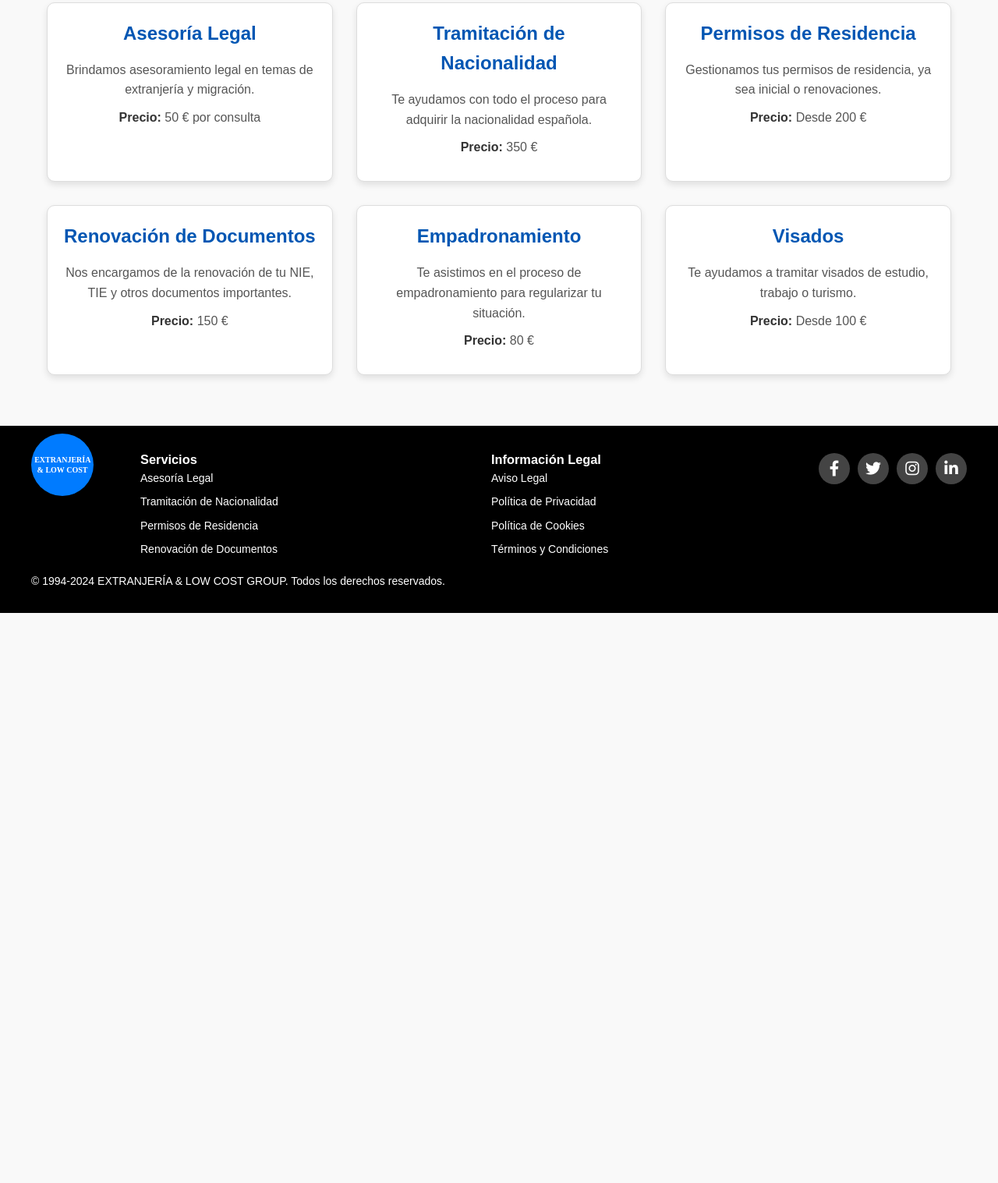
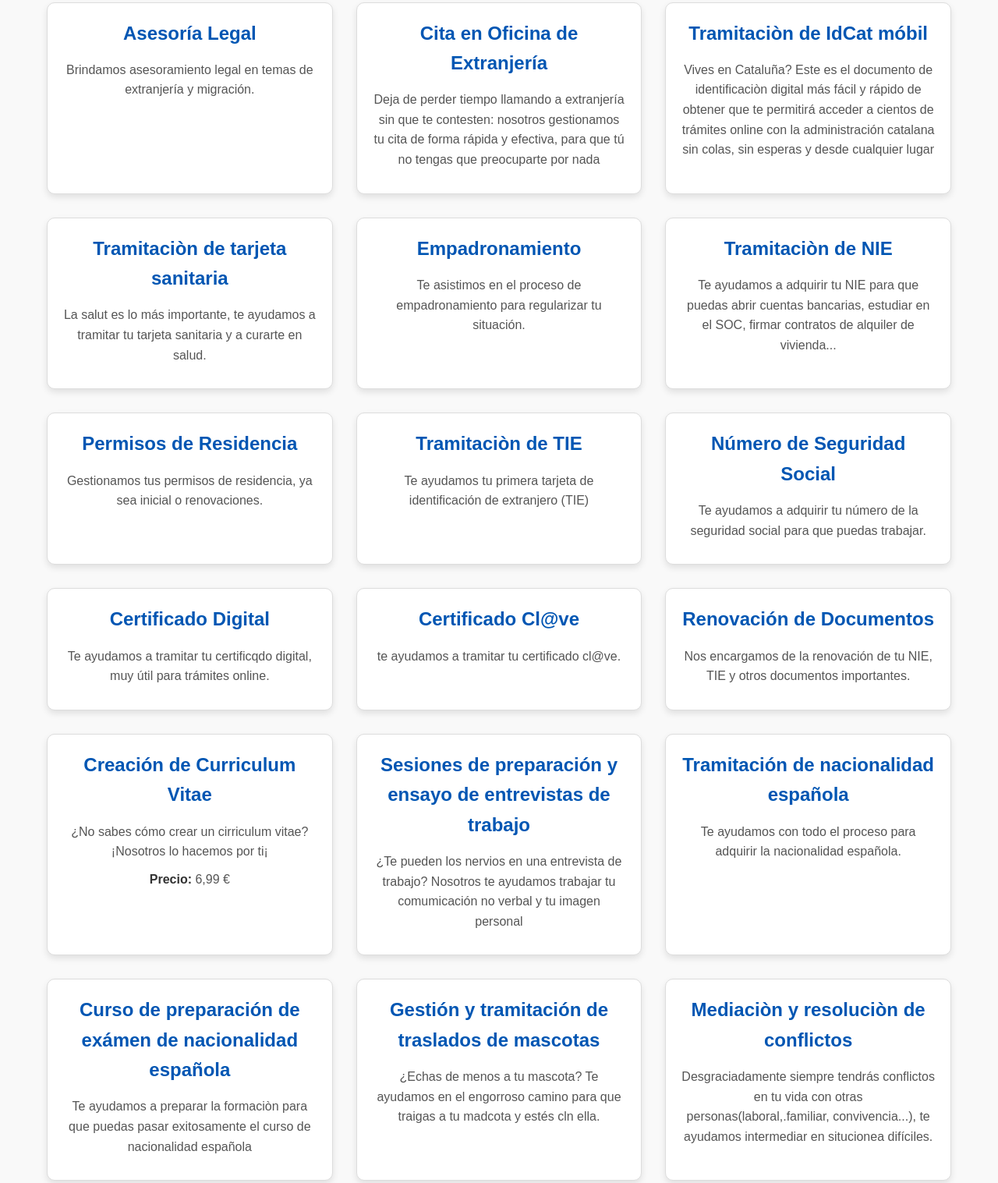
Before and after one commit to Oliverandree/extranjerialowcost, a plain HTML site: page servicios.html in a window 1280 px wide. Shown: the part 374-1891 px from the top of the page at 78% size. Before the commit the page ends 1160 px from the top, so only its background shows below. Drawn offline with Linux system fonts and the light colour scheme.

Commit message:
Actualizar servicios.html

```diff
--- a/servicios.html
+++ b/servicios.html
@@ -31,48 +31,142 @@
         </nav>
     </header>
 
-    <section class="services-section">
+
+<section class="services-section">
         <h1>Nuestros Servicios y Tarifas</h1>
         <p>Consulta todos nuestros servicios para trámites legales y de extranjería, con precios accesibles y atención personalizada.</p>
 
         <div class="services-container">
-            <div class="service-item">
+            <div class="service-item" >
                 <h2>Asesoría Legal</h2>
                 <p>Brindamos asesoramiento legal en temas de extranjería y migración.</p>
-                <p><strong>Precio:</strong> 50 € por consulta</p>
+                <p hidden ><strong>Precio:</strong > 19,99 € por consulta</p>
+            </div>
+
+             <div class="service-item">
+                <h2 >Cita en Oficina de Extranjería</h2>
+                <p> Deja de perder tiempo llamando a extranjería sin que te contesten: nosotros gestionamos tu cita de forma rápida y efectiva, para que tú no tengas que preocuparte por nada</p>
+                <p hidden ><strong>Precio:</strong> 29,99€</p>
+            </div>
+
+             <div class="service-item">
+                <h2>Tramitaciòn de IdCat móbil</h2>
+                <p> Vives en Cataluña? Este es el documento de identificaciòn digital más fácil y rápido de obtener que te permitirá acceder a cientos de trámites online con la administración catalana sin colas, sin esperas y desde cualquier lugar</p>
+                <p hidden ><strong>Precio:</strong> 9,99€</p>
+            </div>
+
+             <div class="service-item">
+                <h2 >Tramitaciòn de tarjeta sanitaria</h2>
+                 <p> La salut es lo más importante, te ayudamos a tramitar tu tarjeta sanitaria y a curarte en salud. </p>
+                <p hidden ><strong>Precio:</strong> 9,99€</p>
+            </div>
+
+
+            <div class="service-item">
+                <h2 >Empadronamiento</h2>
+                <p>Te asistimos en el proceso de empadronamiento para regularizar tu situación.</p>
+                <p hidden ><strong>Precio:</strong> 29,99€</p>
+            </div>
+
+
+            <div class="service-item" >
+                <h2>Tramitaciòn de NIE</h2>
+                <p>Te ayudamos a adquirir tu NIE para que puedas abrir cuentas bancarias, estudiar en el SOC, firmar contratos de alquiler de vivienda...  </p>
+                <p hidden ><strong>Precio:</strong> Desde 29,99 €</p>
+            </div>
+
+            <div class="service-item" >
+                <h2>Permisos de Residencia</h2>
+                <p>Gestionamos tus permisos de residencia, ya sea inicial o renovaciones.</p>
+                <p hidden><strong>Precio:</strong> 199,99€</p>
+            </div>
+
+            <div class="service-item" >
+                <h2>Tramitaciòn de TIE</h2>
+                <p> Te ayudamos tu primera tarjeta de identificación de extranjero (TIE)<t/p>
+                <p hidden ><strong>Precio:</strong> Desde 29,99 €</p>
+            </div>
+
+
+             <div class="service-item">
+                <h2 >Número de Seguridad Social</h2>
+                <p>Te  ayudamos a adquirir tu número de la seguridad social para que puedas trabajar.</p>
+                <p hidden><strong>Precio:</strong> 29,99€</p>
             </div>
 
             <div class="service-item">
-                <h2>Tramitación de Nacionalidad</h2>
-                <p>Te ayudamos con todo el proceso para adquirir la nacionalidad española.</p>
-                <p><strong>Precio:</strong> 350 €</p>
+                <h2 >Certificado Digital</h2>
+                <p>Te ayudamos a tramitar tu certificqdo digital, muy útil para trámites online.</p>
+                <p hidden ><strong>Precio:</strong> 9,99€</p>
             </div>
 
-            <div class="service-item">
-                <h2>Permisos de Residencia</h2>
-                <p>Gestionamos tus permisos de residencia, ya sea inicial o renovaciones.</p>
-                <p><strong>Precio:</strong> Desde 200 €</p>
+               <div class="service-item">
+                <h2 >Certificado Cl@ve</h2>
+                <p> te ayudamos a tramitar tu certificado cl@ve.</p>
+                <p hidden><strong>Precio:</strong> 9,99€</p>
             </div>
 
-            <div class="service-item">
+
+
+
+            <div class="service-item" >
                 <h2>Renovación de Documentos</h2>
                 <p>Nos encargamos de la renovación de tu NIE, TIE y otros documentos importantes.</p>
-                <p><strong>Precio:</strong> 150 €</p>
+                <p hidden ><strong>Precio:</strong> desde 99,99€</p>
             </div>
 
-            <div class="service-item">
-                <h2>Empadronamiento</h2>
-                <p>Te asistimos en el proceso de empadronamiento para regularizar tu situación.</p>
-                <p><strong>Precio:</strong> 80 €</p>
+
+
+             <div class="service-item" >
+                <h2>Creación de Curriculum Vitae </h2>
+                <p> ¿No sabes cómo crear un cirriculum vitae? ¡Nosotros lo hacemos por ti¡ </p>
+                <p >   <strong>Precio:</strong> 6,99 €  </p>
+             </div>
+
+                <div class="service-item" >
+                <h2> Sesiones de preparación y ensayo de entrevistas de trabajo </h2>
+                <p> ¿Te pueden los nervios en una entrevista de trabajo? Nosotros te ayudamos  trabajar tu comumicación no verbal y tu imagen personal </p>
+                <p hidden> <strong>Precio:</strong> 49,99 €</p>
+             </div>
+
+
+
+
+               <div class="service-item" >
+                <h2>Tramitación de nacionalidad española</h2>
+                <p>Te ayudamos con todo el proceso para adquirir la nacionalidad española.</p>
+                <p hidden> <strong>Precio:</strong> 199,99 €</p>
             </div>
 
-            <div class="service-item">
+
+
+
+                <div class="service-item" >
+                <h2>Curso de preparación de exámen de nacionalidad española </h2>
+                <p> Te ayudamos a preparar la formaciòn para que puedas pasar exitosamente el curso de nacionalidad española </p>
+                <p hidden><strong>Precio:</strong> 199,99 €</p>
+            </div>
+
+           <div class="service-item" >
+                <h2>Gestión y tramitación de traslados de mascotas</h2>
+                <p> ¿Echas de menos a tu mascota? Te ayudamos en el engorroso camino para que traigas a tu madcota y estés cln ella.</p>
+                <p hidden><strong>Precio:</strong> desde 199,99€</p>
+            </div>
+
+            <div class="service-item" >
+                <h2>Mediaciòn y resoluciòn de conflictos</h2>
+                <p> Desgraciadamente siempre tendrás conflictos en tu vida con otras personas(laboral,.familiar, convivencia...), te ayudamos intermediar en situcionea difíciles.</p>
+                <p hidden><strong>Precio:</strong> 29,99 €</p>
+            </div>
+
+             <div class="service-item" hidden>
                 <h2>Visados</h2>
                 <p>Te ayudamos a tramitar visados de estudio, trabajo o turismo.</p>
-                <p><strong>Precio:</strong> Desde 100 €</p>
+                <p hidden><strong>Precio:</strong> Desde 100 €</p>
             </div>
         </div>
     </section>
+
 
     <footer class="footer">
         <div class="footer-container">
```
